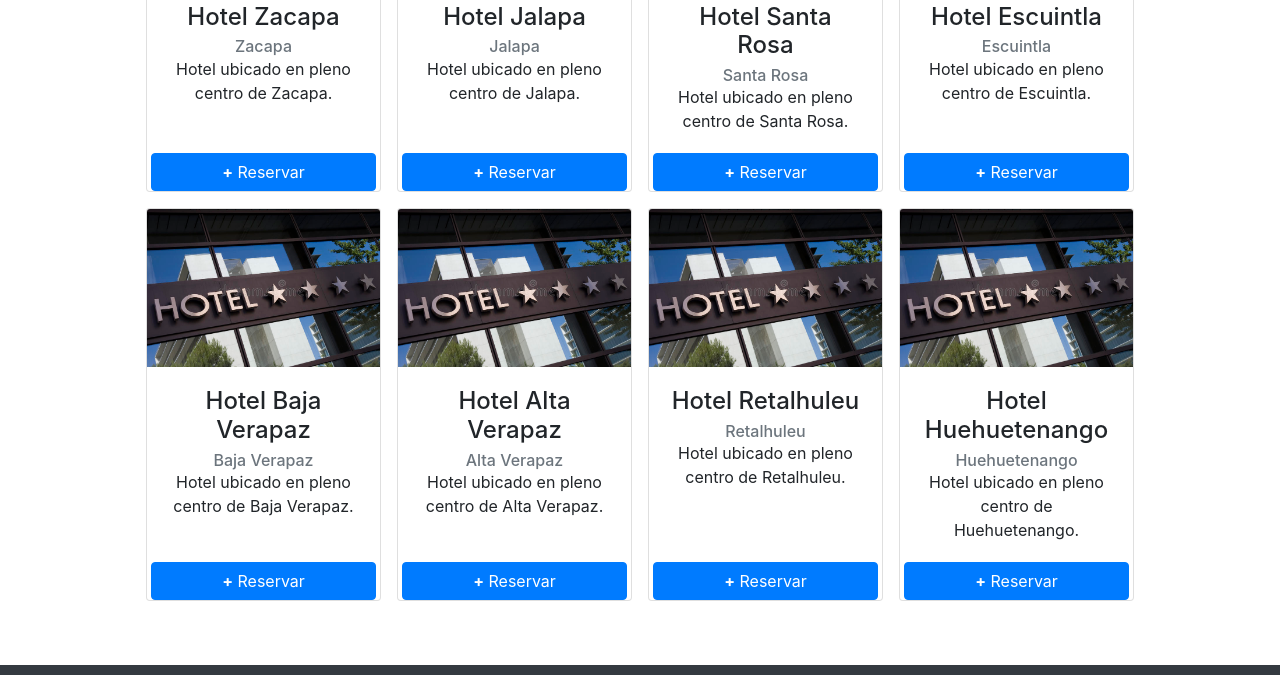
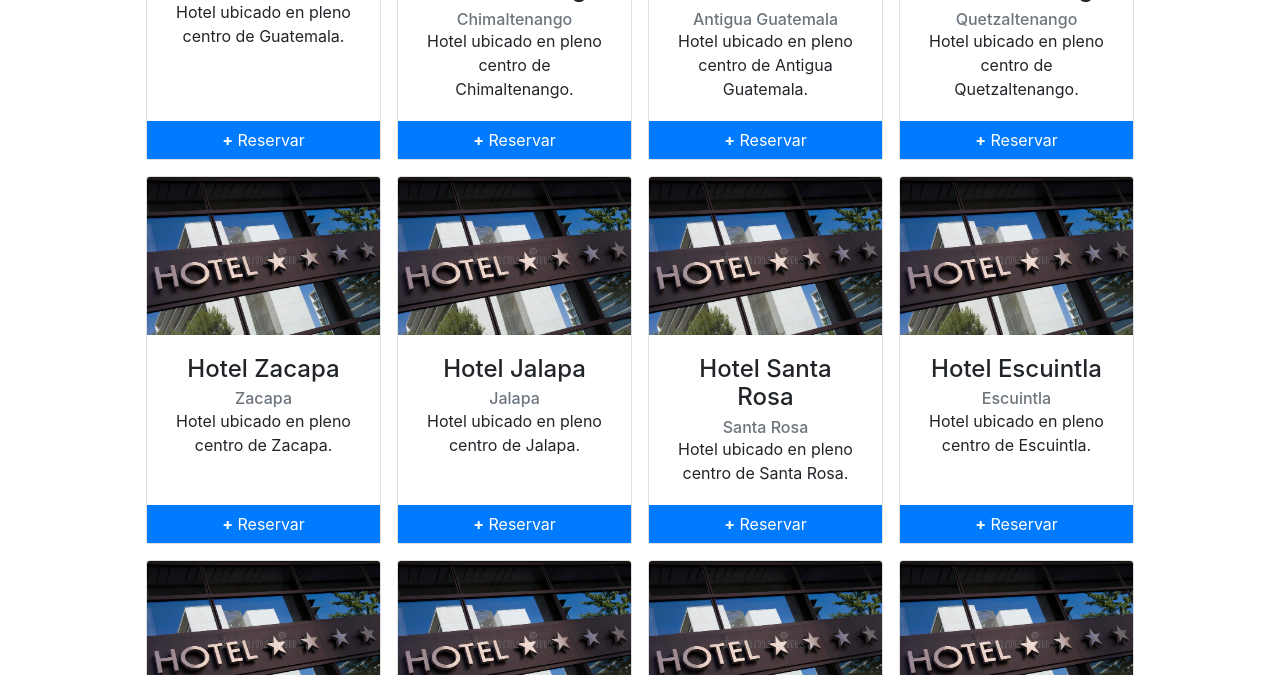
Before and after one commit to bcoroyg/web-hoteles, a website: page index.html in a window 1280 px wide. Shown: the part 1070-1745 px from the top of the page. Drawn offline with nearby package versions, Linux system fonts and the light colour scheme.

Commit message:
Agregando Imagen

```diff
--- a/assets/css/main.css
+++ b/assets/css/main.css
@@ -1,3 +1,6 @@
 .card-style {
   width: 235px;
 };
+.btn-styles{
+  border-radius:0px
+}
--- a/index.html
+++ b/index.html
@@ -81,7 +81,8 @@
         </div>
       </div>
       <hr />
-      <div class="d-flex flex-wrap justify-content-center">
+      <img class="img-fluid" src="/assets/img/banner.jpg" alt="">
+      <div class="pt-4 d-flex flex-wrap justify-content-center">
         <div
           class="card d-flex flex-column justify-content-between text-center mb-3 mx-2 card-style"
         >
@@ -91,8 +92,8 @@
             <h6 class="card-subtitle text-muted">Guatemala</h6>
             <p class="card-text">Hotel ubicado en pleno centro de Guatemala.</p>
           </div>
-          <div class="mx-1">
-            <button class="btn btn-primary btn-block"><b>+</b> Reservar</button>
+          <div>
+            <button class="btn btn-primary btn-block rounded-0"><b>+</b> Reservar</button>
           </div>
         </div>
         <div
@@ -104,8 +105,8 @@
             <h6 class="card-subtitle text-muted">Chimaltenango</h6>
             <p class="card-text">Hotel ubicado en pleno centro de Chimaltenango.</p>
           </div>
-          <div class="mx-1">
-            <button class="btn btn-primary btn-block"><b>+</b> Reservar</button>
+          <div>
+            <button class="btn btn-primary btn-block rounded-0"><b>+</b> Reservar</button>
           </div>
         </div>
         <div
@@ -117,8 +118,8 @@
             <h6 class="card-subtitle text-muted">Antigua Guatemala</h6>
             <p class="card-text">Hotel ubicado en pleno centro de Antigua Guatemala.</p>
           </div>
-          <div class="mx-1">
-            <button class="btn btn-primary btn-block"><b>+</b> Reservar</button>
+          <div>
+            <button class="btn btn-primary btn-block rounded-0"><b>+</b> Reservar</button>
           </div>
         </div>
         <div
@@ -130,8 +131,8 @@
             <h6 class="card-subtitle text-muted">Quetzaltenango</h6>
             <p class="card-text">Hotel ubicado en pleno centro de Quetzaltenango.</p>
           </div>
-          <div class="mx-1">
-            <button class="btn btn-primary btn-block"><b>+</b> Reservar</button>
+          <div>
+            <button class="btn btn-primary btn-block rounded-0"><b>+</b> Reservar</button>
           </div>
         </div>
         <div
@@ -143,8 +144,8 @@
             <h6 class="card-subtitle text-muted">Zacapa</h6>
             <p class="card-text">Hotel ubicado en pleno centro de Zacapa.</p>
           </div>
-          <div class="mx-1">
-            <button class="btn btn-primary btn-block"><b>+</b> Reservar</button>
+          <div>
+            <button class="btn btn-primary btn-block rounded-0"><b>+</b> Reservar</button>
           </div>
         </div>
         <div
@@ -156,8 +157,8 @@
             <h6 class="card-subtitle text-muted">Jalapa</h6>
             <p class="card-text">Hotel ubicado en pleno centro de Jalapa.</p>
           </div>
-          <div class="mx-1">
-            <button class="btn btn-primary btn-block"><b>+</b> Reservar</button>
+          <div>
+            <button class="btn btn-primary btn-block rounded-0"><b>+</b> Reservar</button>
           </div>
         </div>
         <div
@@ -169,8 +170,8 @@
             <h6 class="card-subtitle text-muted">Santa Rosa</h6>
             <p class="card-text">Hotel ubicado en pleno centro de Santa Rosa.</p>
           </div>
-          <div class="mx-1">
-            <button class="btn btn-primary btn-block"><b>+</b> Reservar</button>
+          <div>
+            <button class="btn btn-primary btn-block rounded-0"><b>+</b> Reservar</button>
           </div>
         </div>
         <div
@@ -182,8 +183,8 @@
             <h6 class="card-subtitle text-muted">Escuintla</h6>
             <p class="card-text">Hotel ubicado en pleno centro de Escuintla.</p>
           </div>
-          <div class="mx-1">
-            <button class="btn btn-primary btn-block"><b>+</b> Reservar</button>
+          <div>
+            <button class="btn btn-primary btn-block rounded-0"><b>+</b> Reservar</button>
           </div>
         </div>
         <div
@@ -195,8 +196,8 @@
             <h6 class="card-subtitle text-muted">Baja Verapaz</h6>
             <p class="card-text">Hotel ubicado en pleno centro de Baja Verapaz.</p>
           </div>
-          <div class="mx-1">
-            <button class="btn btn-primary btn-block"><b>+</b> Reservar</button>
+          <div>
+            <button class="btn btn-primary btn-block rounded-0"><b>+</b> Reservar</button>
           </div>
         </div>
         <div
@@ -208,8 +209,8 @@
             <h6 class="card-subtitle text-muted">Alta Verapaz</h6>
             <p class="card-text">Hotel ubicado en pleno centro de Alta Verapaz.</p>
           </div>
-          <div class="mx-1">
-            <button class="btn btn-primary btn-block"><b>+</b> Reservar</button>
+          <div>
+            <button class="btn btn-primary btn-block rounded-0"><b>+</b> Reservar</button>
           </div>
         </div>
         <div
@@ -221,8 +222,8 @@
             <h6 class="card-subtitle text-muted">Retalhuleu</h6>
             <p class="card-text">Hotel ubicado en pleno centro de Retalhuleu.</p>
           </div>
-          <div class="mx-1">
-            <button class="btn btn-primary btn-block"><b>+</b> Reservar</button>
+          <div>
+            <button class="btn btn-primary btn-block rounded-0"><b>+</b> Reservar</button>
           </div>
         </div>
         <div
@@ -234,8 +235,8 @@
             <h6 class="card-subtitle text-muted">Huehuetenango</h6>
             <p class="card-text">Hotel ubicado en pleno centro de Huehuetenango.</p>
           </div>
-          <div class="mx-1">
-            <button class="btn btn-primary btn-block"><b>+</b> Reservar</button>
+          <div>
+            <button class="btn btn-primary btn-block rounded-0"><b>+</b> Reservar</button>
           </div>
         </div>
       </div>
```
Also changed, not shown: assets/img/banner.jpg (added).
